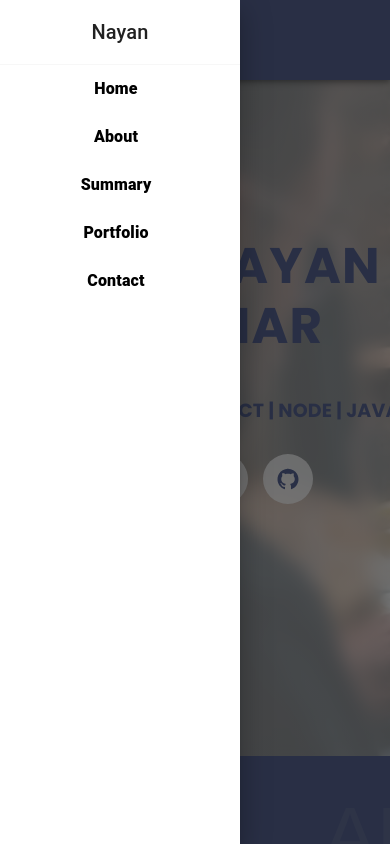
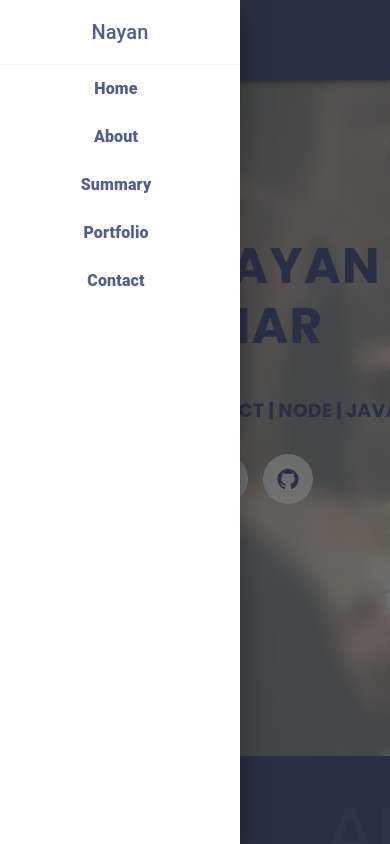
Before and after one commit to Nayan139/my_own_portfolio, a React (Create React App) app: page / in a window 390 px wide. Both pictures are taken after a click on the button "open drawer". Shown: the top 844 px of the page. Built offline with nearby package versions, Linux system fonts and the light colour scheme.

Commit message:
add responsive header mui

```diff
--- a/src/Components/Navbar/Navbar.css
+++ b/src/Components/Navbar/Navbar.css
@@ -17,19 +17,34 @@
 .header{
     margin-right: 2rem !important;
 }
+.header a{
+    font-family: "Poppins Regular";
+    font-size: "1rem";
+    color: "white";
+    padding-right: "0.5rem";
+    text-decoration: "none";
+}
 .drawer-Item{
     justify-content:center !important;
     margin-bottom: 1rem;
 }
-.css-19q7eq1-MuiTypography-root-MuiLink-root{
+.drawer-Item a{
+    font-family: "Poppins Regular";
+    font-size: "1rem";
+    color: rgb(82, 95, 140) !important ;
+    padding-right: "0.5rem";
+    text-decoration: "none";
+}
+.main-header{
     text-decoration: none !important;
+   color: white !important;
+}
+.main-list-item{
     font-family: "Poppins Regular";
     font-size: "1rem";
     color: "white";
-    padding:  "1rem",
-}
-.css-19q7eq1-MuiTypography-root-MuiLink-root:hover{
-    color:white;
+    padding-right: "0.5rem";
+    text-decoration: "none";
 }
 
 @media screen and (max-width:600px) {
--- a/src/Components/Navbar/Navbar.js
+++ b/src/Components/Navbar/Navbar.js
@@ -38,7 +38,7 @@ function Navbar(props) {
 
   const drawer = (
     <Box onClick={handleDrawerToggle} sx={{ textAlign: "center" }}>
-      <Typography variant="h6" sx={{ my: 2 }}>
+      <Typography variant="h6" sx={{ my: 2, color: "rgb(82, 95, 140)" }}>
         Nayan
       </Typography>
       <Divider />
@@ -107,17 +107,7 @@ function Navbar(props) {
           </Typography>
           <Box className="header">
             {navItems.map((item) => (
-              <Link
-                href={item.link}
-                className="main-header"
-                sx={{
-                  fontFamily: "Poppins Regular",
-                  fontSize: "1rem",
-                  color: "white",
-                  paddingRight: "0.5rem",
-                  textDecoration: "none",
-                }}
-              >
+              <Link href={item.link} className="main-header">
                 {item.name}
               </Link>
             ))}
```
